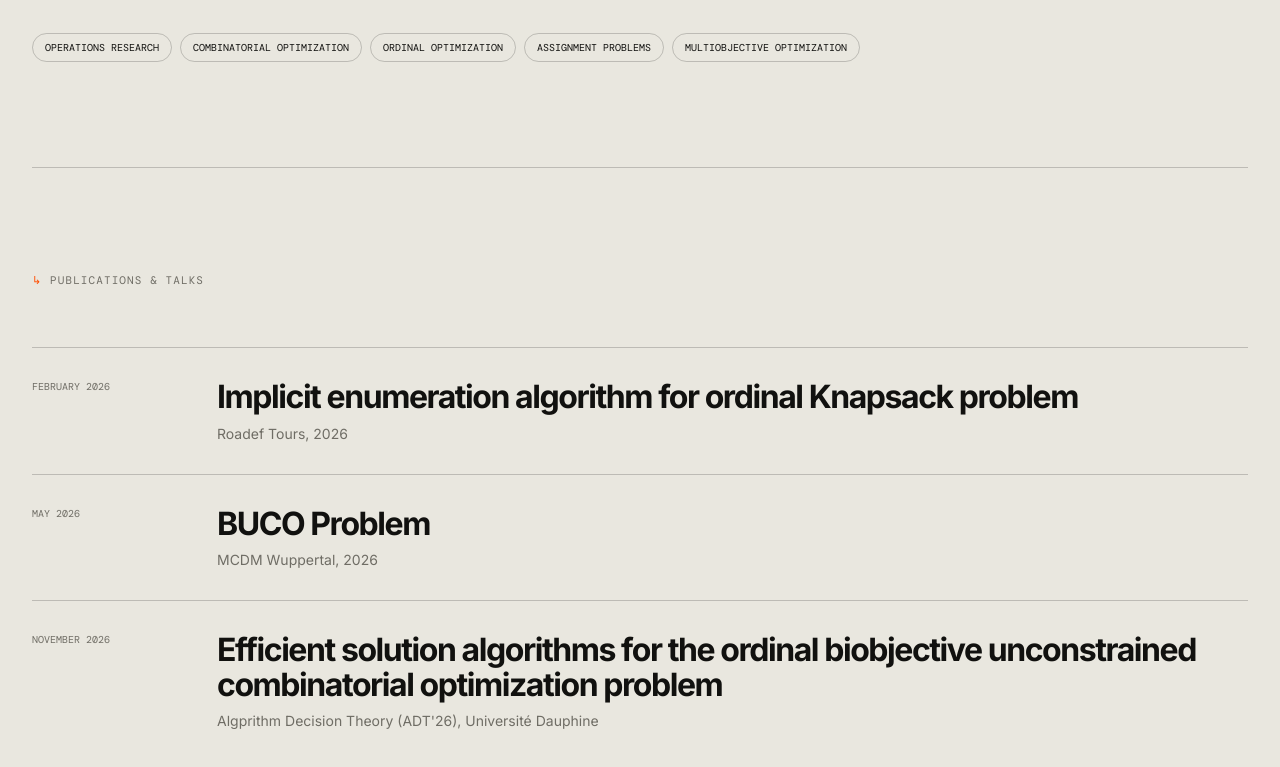
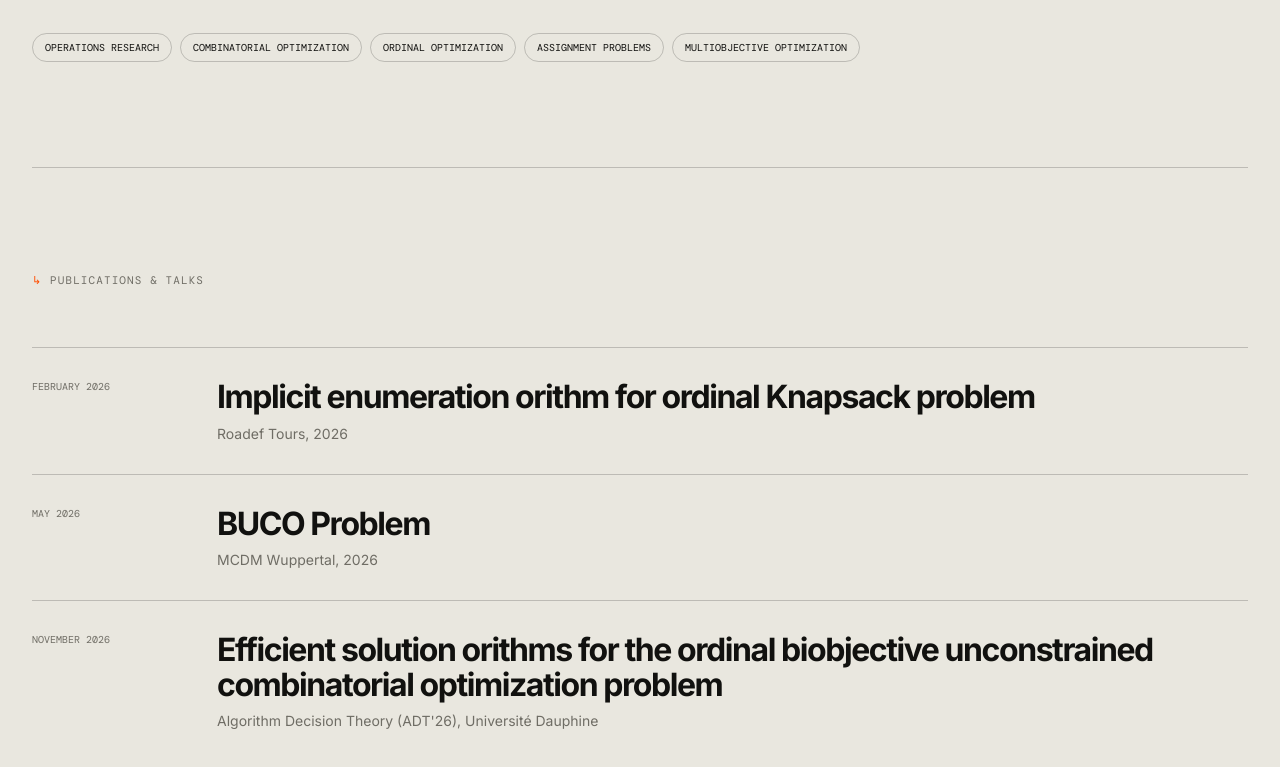
Before and after one commit to baris221/baris221.github.io, a plain HTML site: page index.html in a window 1280 px wide. Shown: the part 2646-3413 px from the top of the page. Drawn offline with nearby package versions, Linux system fonts and the light colour scheme; a web font is replaced by a local one.

Commit message:
Fix spelling errors in index.html
Corrected spelling of 'algorithms' to 'orithms' in multiple sections.

```diff
--- a/index.html
+++ b/index.html
@@ -65,7 +65,7 @@
         </p>
 
         <p>
-          I am particularly interested in exact algorithms to solve these problems.
+          I am particularly interested in exact orithms to solve these problems.
         </p>
       </div>
     </section>
@@ -79,7 +79,7 @@
         <div class="item-content">
           <h3>Bachelor's in Computer Science — Sorbonne University</h3>
           <p>
-            Computer Science, with a focus on algorithms, data structures, and operations research.
+            Computer Science, with a focus on orithms, data structures, and operations research.
           </p>
         </div>
         <div class="item-place">Paris, France</div>
@@ -149,7 +149,7 @@
       <div class="item">
         <div class="item-date">February 2026</div>
         <div class="item-content">
-          <h3>Implicit enumeration algorithm for ordinal Knapsack problem</h3>
+          <h3>Implicit enumeration orithm for ordinal Knapsack problem</h3>
           <p>
             Roadef Tours, 2026
           </p>
@@ -169,9 +169,9 @@
       <div class="item">
         <div class="item-date">November 2026</div>
         <div class="item-content">
-          <h3>Efficient solution algorithms for the ordinal biobjective unconstrained combinatorial optimization problem</h3>
+          <h3>Efficient solution orithms for the ordinal biobjective unconstrained combinatorial optimization problem</h3>
           <p>
-            Algprithm Decision Theory (ADT'26), Université Dauphine
+            Algorithm Decision Theory (ADT'26), Université Dauphine
           </p>
         </div>
       </div>
```
